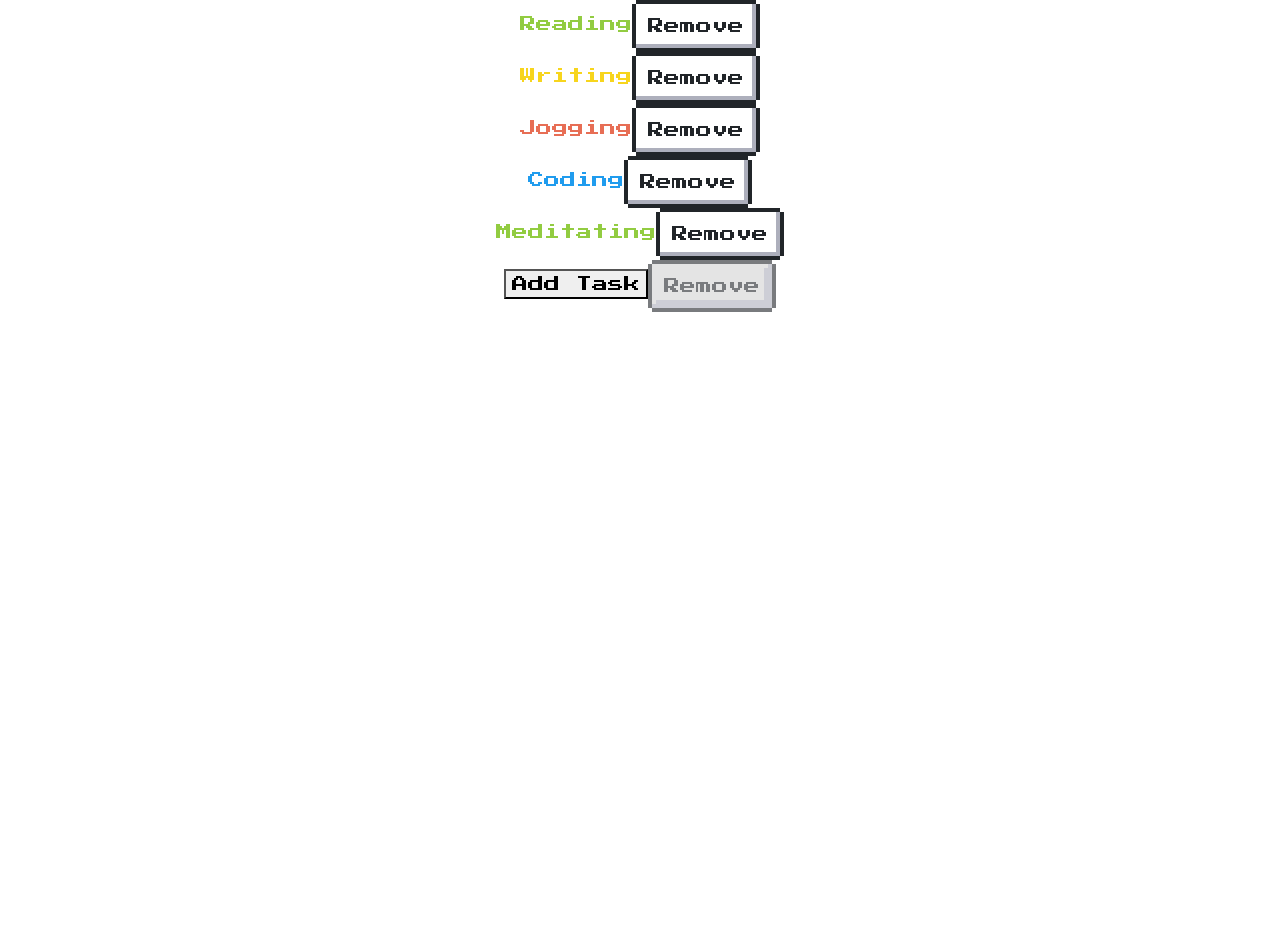
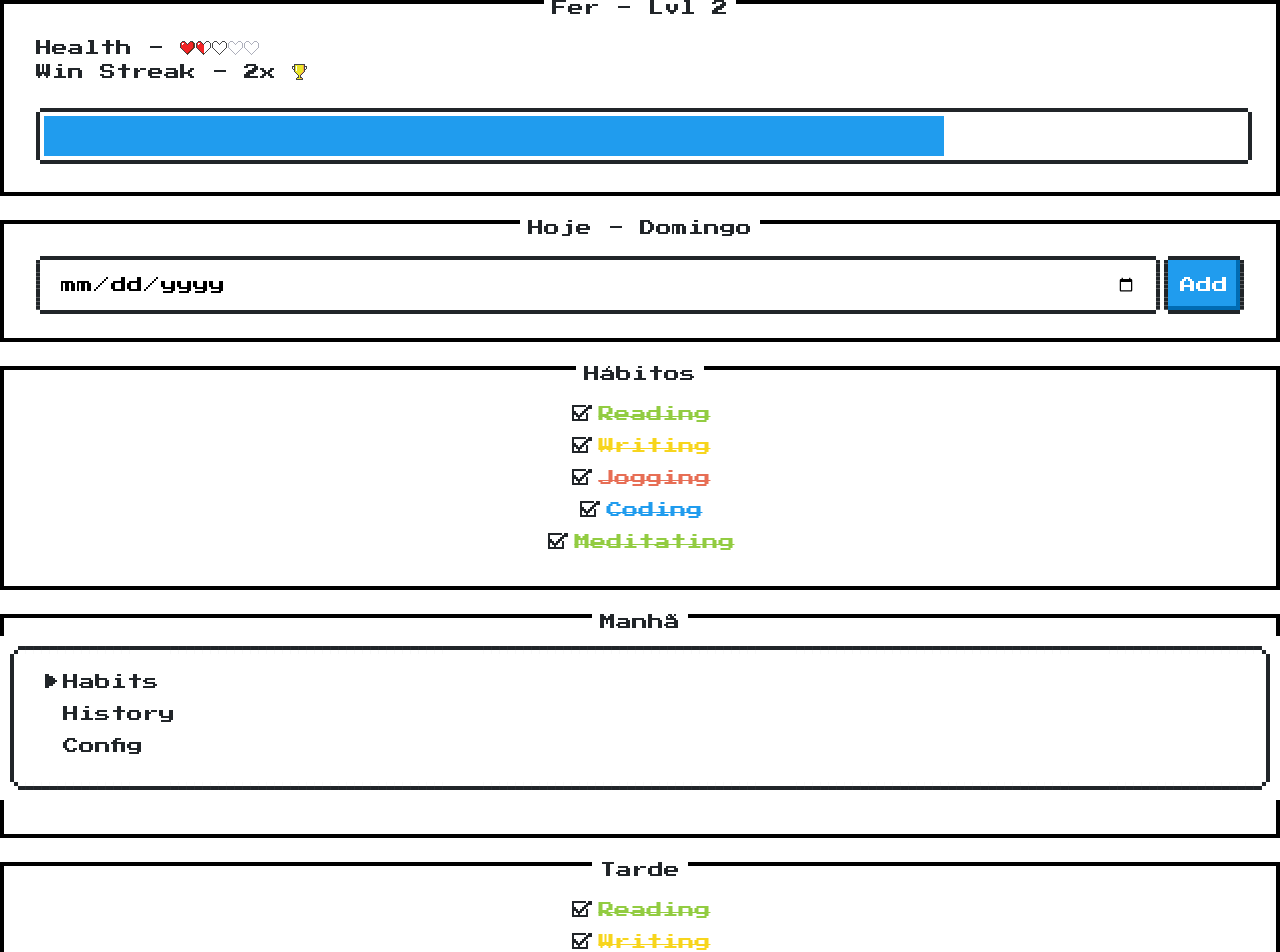
Before and after one commit to FerJSsilva/habit-tracker-frontend-cra, a React (Create React App) app: page / in a window 1280 px wide. Shown: the top 952 px of the page. Before the commit the page ends 800 px from the top, so only its background shows below. Built offline with nearby package versions, Linux system fonts and the light colour scheme.

Commit message:
feat: Update App layout on main page

```diff
--- a/src/page-containers/AppRoot/App.css
+++ b/src/page-containers/AppRoot/App.css
@@ -13,7 +13,8 @@ code {
 }
 
 .App {
-  text-align: center;
+  text-align: left;
+  padding-bottom: 150px;
 }
 
 .App-logo {
--- a/src/page-containers/AppRoot/App.js
+++ b/src/page-containers/AppRoot/App.js
@@ -11,6 +11,11 @@ const habitsMock = [
 
 function App() {
   const [habits, setHabits] = useState(habitsMock);
+  const [answer, setAnswer] = useState('Yes');
+
+  const handleChange = (event) => {
+    setAnswer(event.target.value);
+  }
 
   function habitStatusToClass(status) {
     switch (status) {
@@ -24,20 +29,115 @@ function App() {
 
   return (
     <div className="App">
-      {habits.map((habit, index) => (
-        <div key={index}>
-          <span className={habitStatusToClass(habit.status)}>
-            {habit.name}
-          </span>
-          <button
-            type='button'
-            className='nes-btn'
-            onClick={() => { /* removeTask(habit.id) */ }}
-          >Remove</button>
+      <div class="nes-container with-title is-centered" style={{ textAlign: 'left' }}>
+        <p class="title">Fer - Lvl 2</p>
+        <div>
+          <span class="nes-text">Health - </span>
+          <i class="nes-icon is-small heart"></i>
+          <i class="nes-icon is-small heart is-half"></i>
+          <i class="nes-icon is-small heart is-transparent"></i>
+          <i class="nes-icon is-small heart is-empty"></i>
+          <i class="nes-icon is-small heart is-empty"></i>
         </div>
-      ))}
-      <button onClick={() => console.log("cliked") }>Add Task</button>
-      <button type='button' className='nes-btn is-disabled'>Remove</button>
+        <div>
+          <span class="nes-text">Win Streak - 2x </span>
+          <i class="nes-icon trophy is-small"></i>
+          <br />
+          <br />
+
+          <progress className="nes-progress is-primary" value="75" max="100"></progress>
+        </div>
+      </div>
+      <br />
+
+      <div class="nes-container with-title is-centered">
+        <p class="title">Hoje - Domingo</p>
+        <div class="nes-field" style={{ display: 'flex' }}>
+          <input id="time_field" class="nes-input" type="date" style={{ marginRight: '8px' }} />
+          <button type="button" class="nes-btn is-primary">Add</button>
+        </div>
+      </div>
+      <br />
+      <div class="nes-container with-title is-centered">
+      <p class="title">Hábitos</p>
+        {habits.map((habit, index) => (
+          <div key={index}>
+            <label>
+              <input type="checkbox" class="nes-checkbox" checked />
+              <span className={habitStatusToClass(habit.status)}>
+                <del>{habit.name}</del>
+              </span>
+            </label>
+          </div>
+        ))}
+      </div>
+      <br />
+      <div class="nes-container with-title is-centered">
+        <p class="title">Manhã</p>
+        {habits.map((habit, index) => (
+          <div key={index}>
+            <label>
+              <input type="checkbox" class="nes-checkbox" checked />
+              <span className={habitStatusToClass(habit.status)}>
+                <del>{habit.name}</del>
+              </span>
+            </label>
+          </div>
+        ))}
+      </div>
+      <br />
+      <div class="nes-container with-title is-centered">
+        <p class="title">Tarde</p>
+        {habits.map((habit, index) => (
+          <div key={index}>
+            <label>
+              <input type="checkbox" class="nes-checkbox" checked />
+              <span className={habitStatusToClass(habit.status)}>
+                <del>{habit.name}</del>
+              </span>
+            </label>
+          </div>
+        ))}
+      </div>
+      <br />
+      <div class="nes-container with-title is-centered">
+        <p class="title">Noite</p>
+        {habits.map((habit, index) => (
+          <div key={index}>
+            <label>
+              <input type="checkbox" class="nes-checkbox" checked />
+              <span className={habitStatusToClass(habit.status)}>
+                <del>{habit.name}</del>
+              </span>
+            </label>
+          </div>
+        ))}
+      </div>
+      <br />
+      <div style={{ position: 'fixed', bottom: 0, width: '100%', backgroundColor: 'white', padding: '10px' }}>
+        <div class="nes-container is-rounded">
+          <div>
+            <label>
+              <input type="radio" class="nes-radio" name="answer" value="Yes" checked={answer === 'Yes'} onChange={handleChange} />
+              <span>Habits</span>
+            </label>
+          </div>
+
+          <div>
+            <label>
+              <input type="radio" class="nes-radio" name="answer" value="No" checked={answer === 'No'} onChange={handleChange} />
+              <span>History</span>
+            </label>
+          </div>
+
+          <div>
+            <label>
+              <input type="radio" class="nes-radio" name="answer" value="Maybe" checked={answer === 'Maybe'} onChange={handleChange} />
+              <span>Config</span>
+            </label>
+          </div>
+        </div>
+      </div>
     </div>
   );
 }
```
